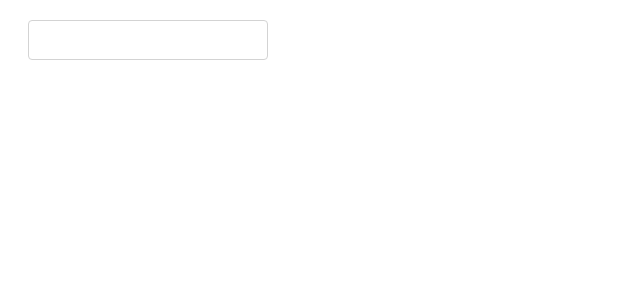
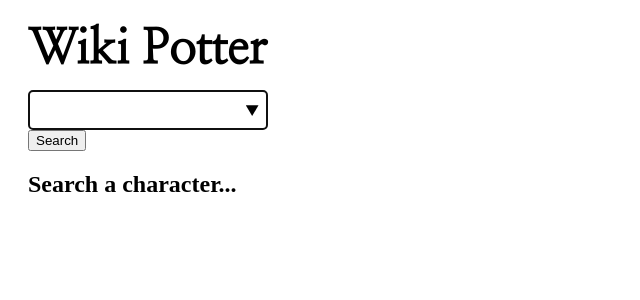
Before and after one commit to SojiroNishimura/wiki-potter, a React app: page / in a window 1280 px wide. Shown: the top 300 px of the page, without its empty margins (0-640 px from the left). Built offline with nearby package versions, Linux system fonts and the light colour scheme.

Commit message:
Add : Implement fundamental list functionality

```diff
--- /dev/null
+++ b/src/assets/character_list.json
@@ -0,0 +1,12 @@
+{
+  "characters": [
+    { "name": "Harry Potter" },
+    { "name": "Ron Weasley" },
+    { "name": "Hermione Granger" },
+    { "name": "Lord Voldemort" },
+    { "name": "Albus Dumbledore" },
+    { "name": "Severus Snape" },
+    { "name": "Rubeus Hagrid" },
+    { "name": "Draco Malfoy" }
+  ]
+}
--- a/src/components/AutoCompleteDropdown.js
+++ b/src/components/AutoCompleteDropdown.js
@@ -1,27 +1,5 @@
 import React, { Component } from 'react';
-
-const lists = [
-  {
-    name: "hoge",
-    value: 1
-  },
-  {
-    name: "huga",
-    value: 2
-  },
-  {
-    name: "piyo",
-    value: 3
-  },
-  {
-    name: "Hoo",
-    value: 4
-  },
-  {
-    name: "Paa",
-    value: 5
-  }
-];
+import characterList from '../assets/character_list.json';
 
 const style = {
   width: '240px',
@@ -34,13 +12,14 @@ const style = {
 
 class AutoCompleteDropdown extends Component {
   render() {
-    const options = lists.map(item => (
-      <option value={item.name} />
+    const options = characterList.characters.map(item => (
+      <option key={item.name} value={item.name} />
     ));
 
     return(
       <div>
-        <input style={style} type="search" autocomplete="on" list="options" />
+        <input style={style} type="search" name="searchBox" autoFocus={focus} autocomplete="on" list="options"
+         onChange={this.props.onItemSelected} />
         <datalist id="options">
           {options}
         </datalist>
--- a/src/containers/App.js
+++ b/src/containers/App.js
@@ -1,15 +1,61 @@
 import React, { Component } from 'react';
+import ContentBody from '../containers/ContentBody';
 import AutoCompleteDropdown from '../components/AutoCompleteDropdown';
+import characterList from '../assets/character_list.json';
 
 const containerStyle = {
   margin: '20px 0 0 20px'
 };
 
+const headerStyle = {
+  fontSize: '3em',
+  fontFamily: 'Nanum Myeongjo, serif',
+  fontStyle: 'bold',
+  margin: '10px 0'
+};
+
 class App extends Component {
+  constructor(props) {
+    super(props);
+
+    this.state = {
+      selected: ''
+    };
+
+    this.handleOnSelected = this.handleOnSelected.bind(this);
+    this.handleSubmit = this.handleSubmit.bind(this);
+  }
+
+  handleOnSelected(e) {
+    console.log("handleOnSelected: " + e.target.name + " " + e.target.value);
+    this.setState({
+      selected: e.target.value,
+    });
+  }
+
+  handleSubmit(e) {
+    e.preventDefault();
+    const charaName = e.target.elements.searchBox.value;
+
+    if (characterList.characters.map(c => c.name).includes(charaName) && !(charaName in this.state)) {
+      this.setState({
+        [charaName]: {
+          name: charaName
+        }
+      });
+    }
+  }
+
   render() {
-    return(
+    console.dir(this.state);
+    return (
       <div style={containerStyle}>
-        <AutoCompleteDropdown />
+        <h1 style={headerStyle}>Wiki Potter</h1>
+        <form onSubmit={this.handleSubmit}>
+          <AutoCompleteDropdown onItemSelected={this.handleOnSelected} />
+          <input type="submit" value="Search" />
+        </form>
+        <ContentBody charaInfo={this.state[this.state.selected]} />
       </div>
     )
   }
--- /dev/null
+++ b/src/containers/ContentBody.js
@@ -0,0 +1,14 @@
+import React, { Component } from 'react';
+
+class ContentBody extends Component {
+  render() {
+    const { charaInfo } = this.props;
+    return (
+      <div>
+        <h2>{charaInfo ? charaInfo.name : 'Search a character...'}</h2>
+      </div>
+    )
+  }
+}
+
+export default ContentBody;
--- a/src/index.html
+++ b/src/index.html
@@ -3,6 +3,7 @@
   <head>
     <meta charset="utf-8">
     <title>React Test</title>
+    <link href="https://fonts.googleapis.com/css?family=Nanum+Myeongjo" rel="stylesheet">
   </head>
   <body>
     <div id="app" />
```
